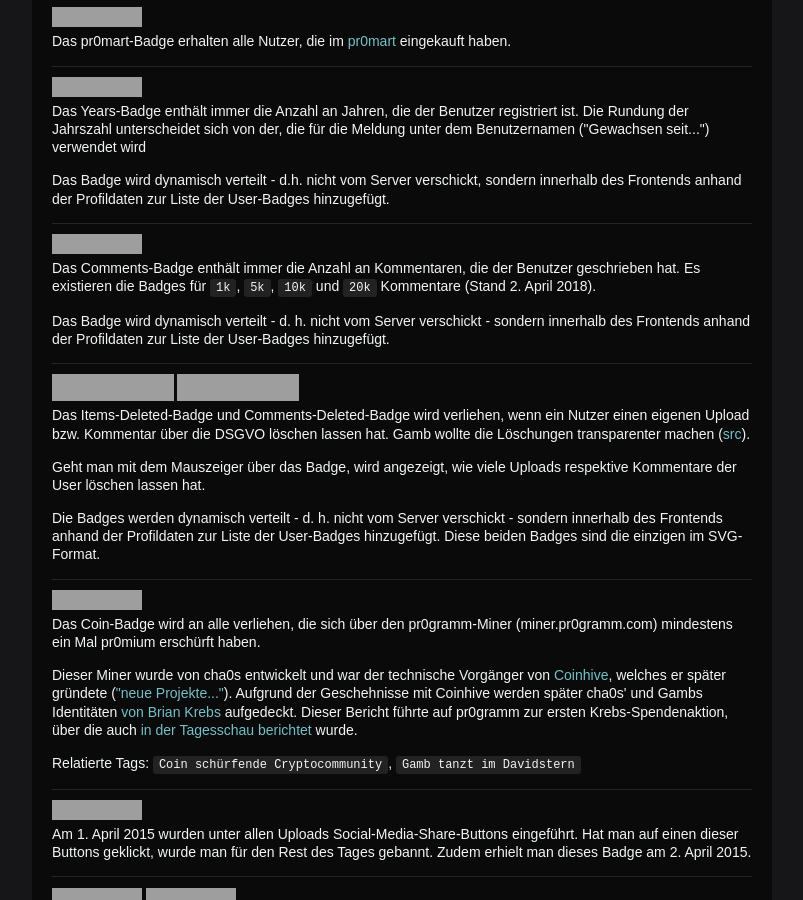
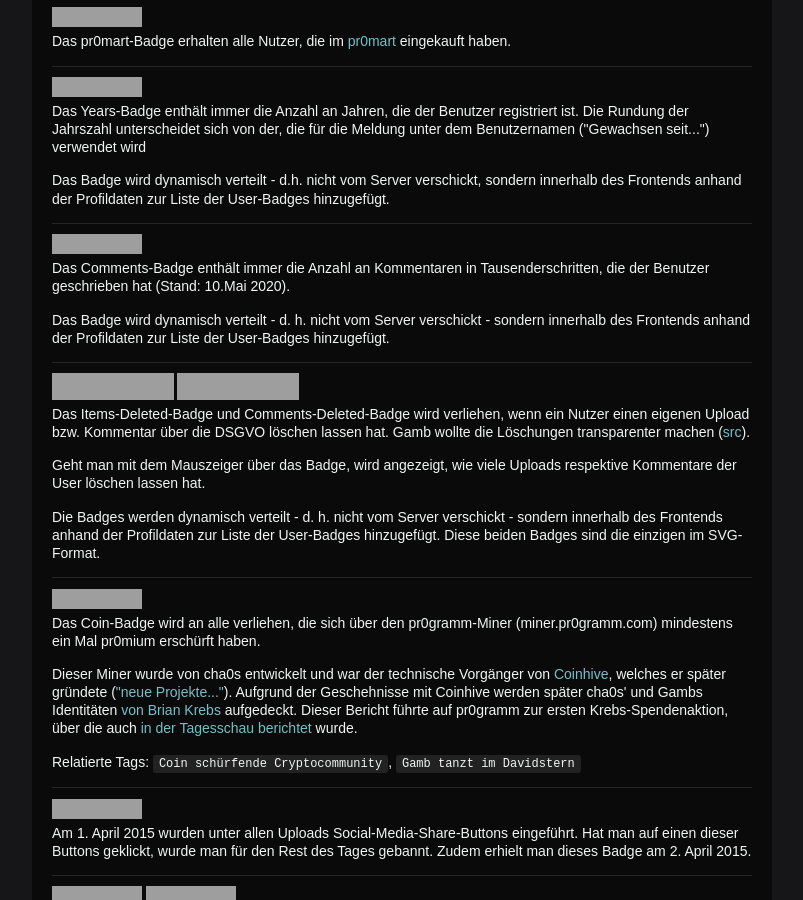
Before and after one commit to holzmaster/userscripts, a Jekyll site: the page built from miniwiki.html, in a window 1280 px wide and 900 px high, scrolled down 584 px, cut to the strip 0-900 px from the top of the window. Shown: the whole strip, without its empty margins (238-1041 px from the left). Built offline with Jekyll 4.4.1, drawn with Linux system fonts in a browser that asks for light colours; grey boxes are pictures that could not be loaded.

Commit message:
Updated comment-badge information

```diff
--- a/miniwiki.html
+++ b/miniwiki.html
@@ -57,7 +57,7 @@ permalink: /miniwiki/
 			</div>
 		</dt>
 		<dd>
-			<p>Das Comments-Badge enthält immer die Anzahl an Kommentaren, die der Benutzer geschrieben hat. Es existieren die Badges für <code>1k</code>, <code>5k</code>, <code>10k</code> und <code>20k</code> Kommentare (Stand 2. April 2018).</p>
+			<p>Das Comments-Badge enthält immer die Anzahl an Kommentaren in Tausenderschritten, die der Benutzer geschrieben hat (Stand: 10.Mai 2020).</p>
 			<p>Das Badge wird dynamisch verteilt - d. h. nicht vom Server verschickt - sondern innerhalb des Frontends anhand der Profildaten zur Liste der User-Badges hinzugefügt.</p>
 		</dd>
 		<dt>
```
